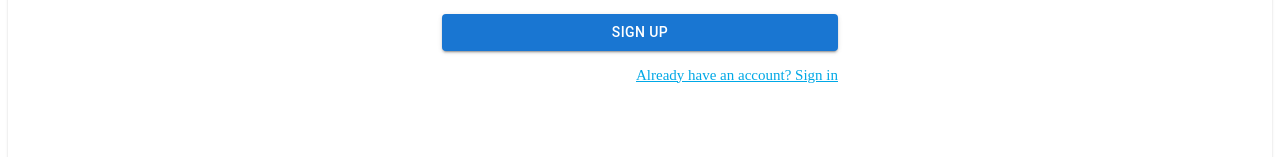
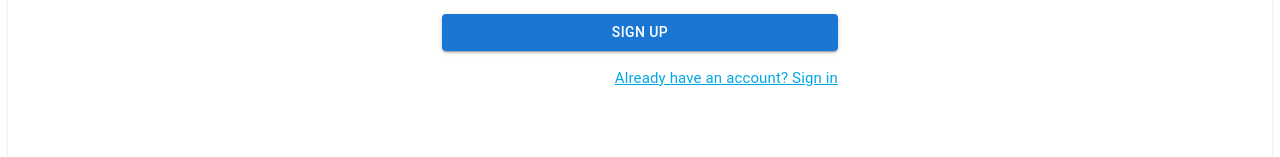
Before and after one commit to detrujamilan/react_task, a React (Vite) app: page / in a window 1280 px wide. Both pictures are taken after a click on the element "Don't have an account? Sign Up". Shown: the part 594-751 px from the top of the page. Built offline with nearby package versions, Linux system fonts and the light colour scheme.

Commit message:
functionality and ui change

```diff
--- a/src/components/Home/Dashboard.jsx
+++ b/src/components/Home/Dashboard.jsx
@@ -187,7 +187,6 @@ const Dashboard = ({ darkMode }) => {
                             }
                           }}
                         >
-                          {console.log(cell)}
                           {cell.column.id === "firstName" ? (
                             !toggleEditing || cell.id !== editingCell ? (
                               flexRender(
--- a/src/pages/SignUp/SignUp.jsx
+++ b/src/pages/SignUp/SignUp.jsx
@@ -35,7 +35,6 @@ const signUpData = async (data) => {
   );
   const Usertoken = response.data.token;
   if (response.status === 200) {
-    debugger;
     localStorage.setItem("token", Usertoken);
     toast.success("Form has been submitted successfully", {
       autoClose: 5000,
@@ -85,7 +84,6 @@ const SignUp = () => {
 
   const submit = (formValue) => {
     localStorage.setItem("firstName", formValue.firstName);
-    setSuccess;
     mutate(JSON.stringify(formValue), reset());
   };
 
@@ -194,7 +192,7 @@ const SignUp = () => {
             >
               SIGN UP
             </Button>
-            <Box
+            <Typography
               sx={{
                 mt: 2,
                 textAlign: "end",
@@ -208,7 +206,7 @@ const SignUp = () => {
               }}
             >
               Already have an account? Sign in
-            </Box>
+            </Typography>
           </Box>
         </Container>
       </Box>
```
Also changed, not shown: src/App.jsx (+7 -11 lines).
